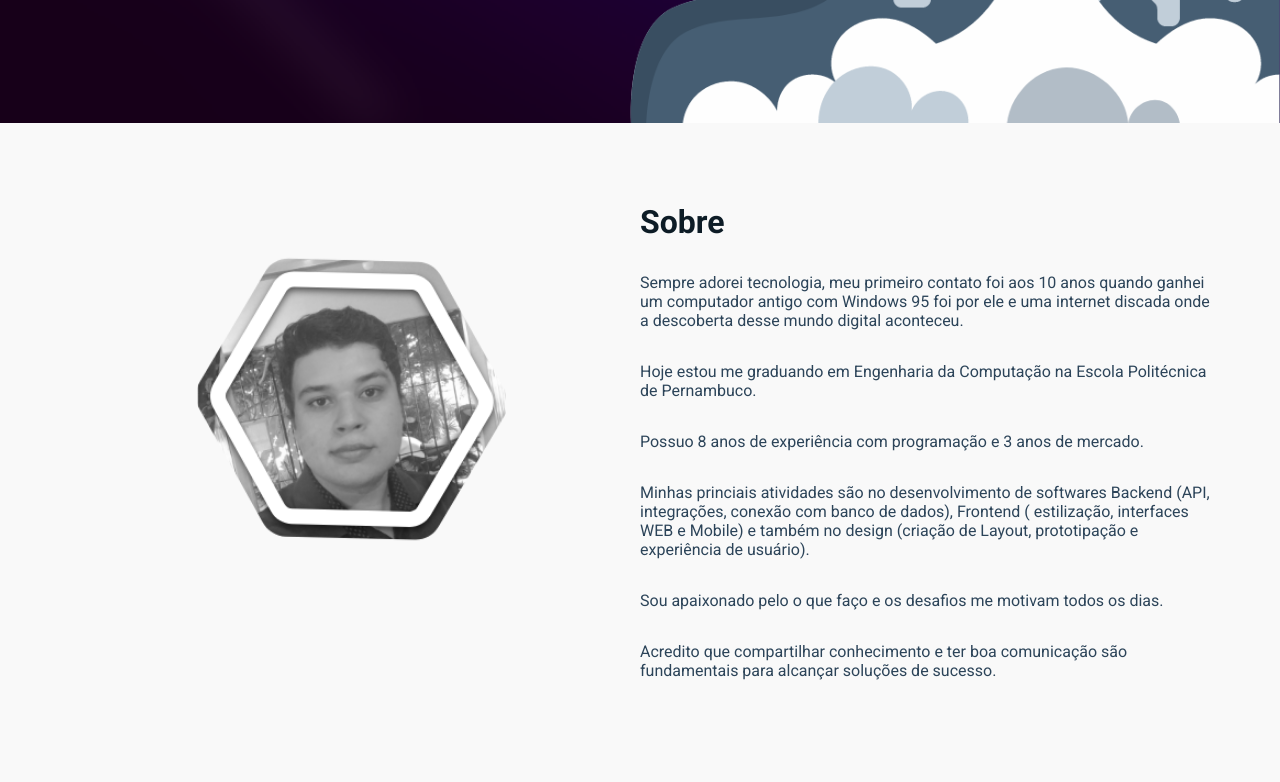
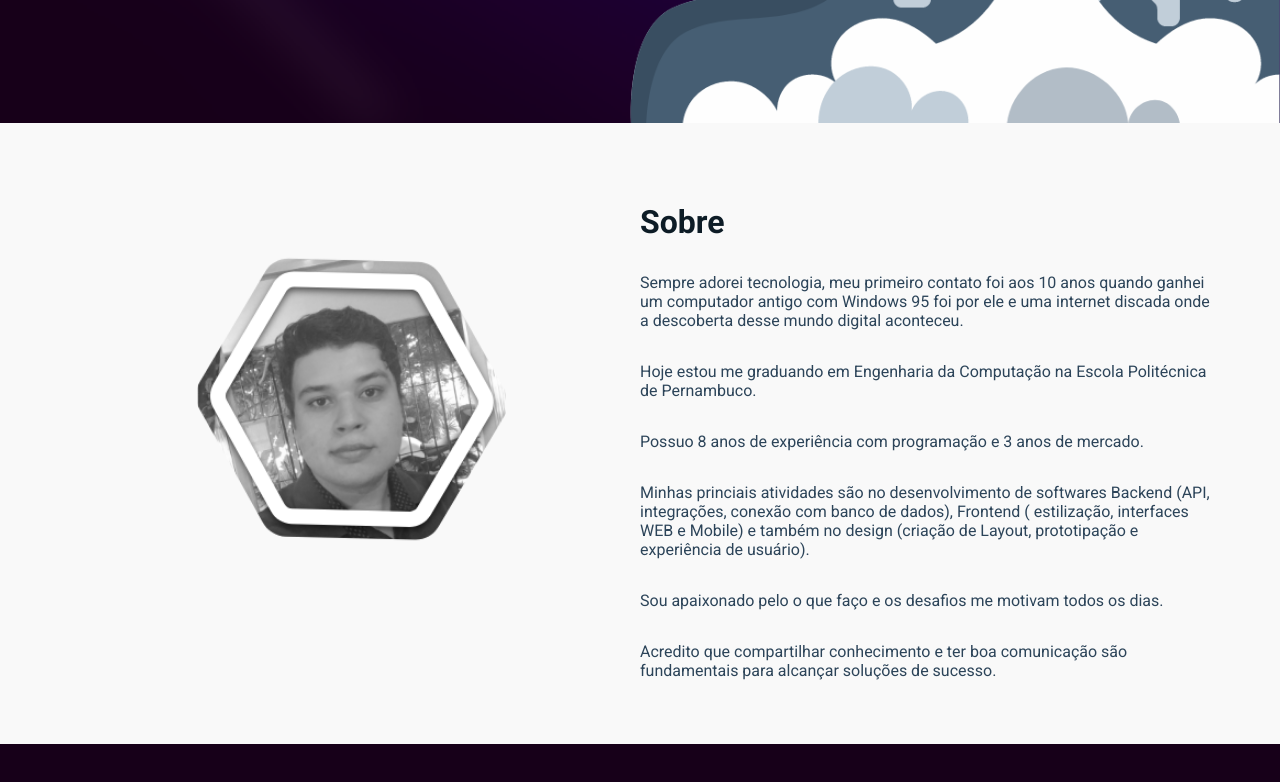
Before and after one commit to alefecrz/port, a React (Create React App) app: page / in a window 1280 px wide. Shown: the part 540-1322 px from the top of the page. Built offline with nearby package versions, Linux system fonts and the light colour scheme.

Commit message:
adjust style aboutme

```diff
--- a/src/pages/Aboutme/style.js
+++ b/src/pages/Aboutme/style.js
@@ -1,17 +1,15 @@
 import styled from 'styled-components';
 
 export const Conteiner = styled.div`
-  max-width: 1366px;
   width: 100%;
-  height: 100vh;
   padding: 0rem 4rem 4rem 4rem ;
   display: grid;
   grid-template-columns: 1fr 1fr;
-  grid-template-rows: 1fr 1fr;
   background-color: #F9F9F9;
 
   @media only screen and (max-width: 768px), only screen and (max-height: 520px){
       display: flex;
+      padding: 0rem 2rem 2rem 2rem ;
       flex-direction: column;
 
       * {
```
